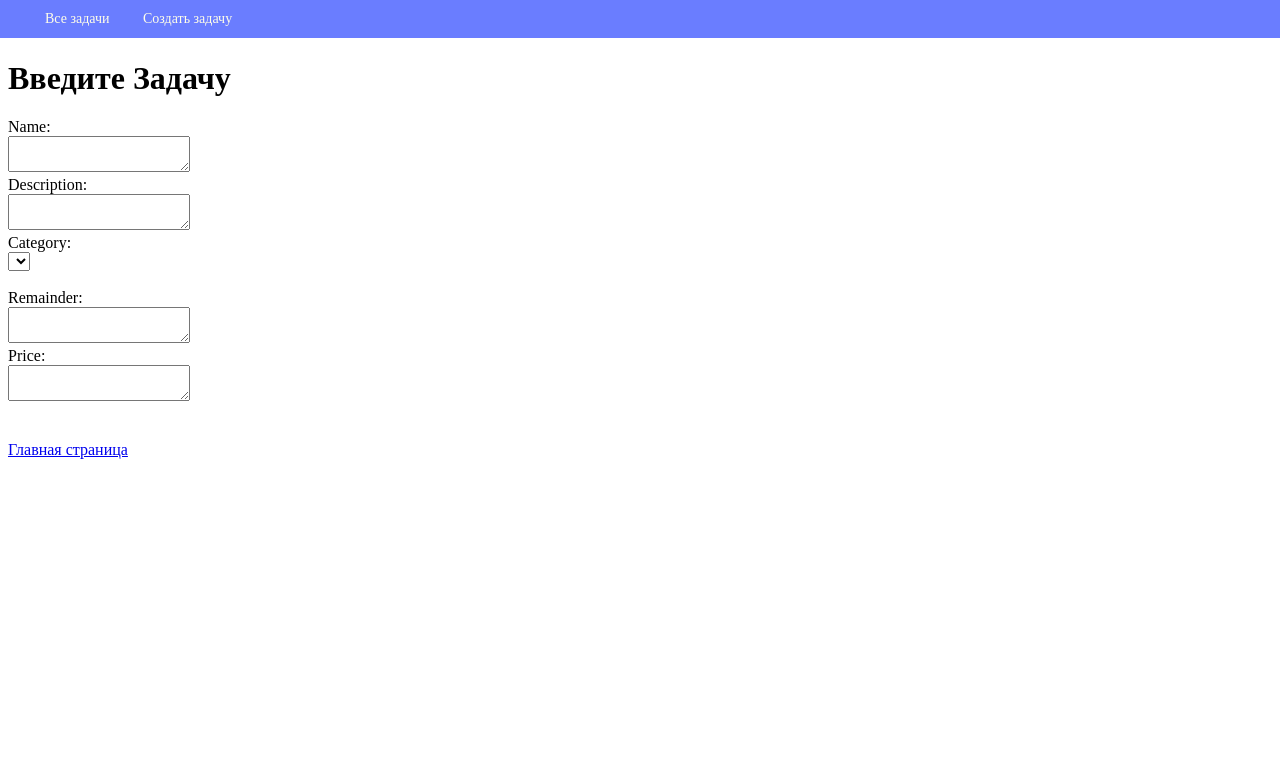
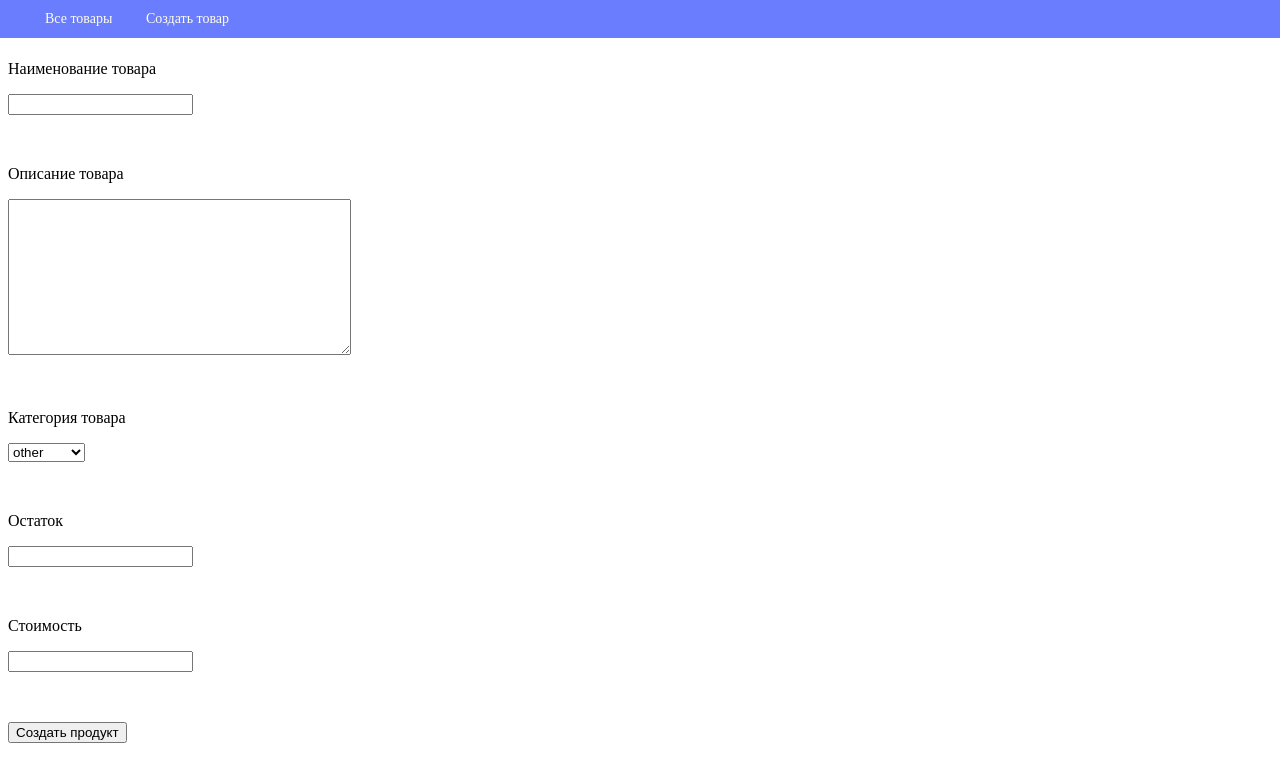
Before and after one commit to nurbekov0001/laba, a Django app: template hello/webapp/templates/product_create.html in a window 1280 px wide. Shown: the top 782 px of the page. Run offline with Django 3.2, Linux system fonts and the light colour scheme; the template is opened without the code that fills it: values that come from a table or form of the project are taken from there, others are empty.

Commit message:
иправлены ошибки и добавлены вывод по алфавиту

```diff
--- a/hello/webapp/forms.py
+++ b/hello/webapp/forms.py
@@ -3,11 +3,10 @@ from webapp.models import Product
 
 
 class ProductForm(forms.ModelForm):
-
     class Meta:
         model = Product
         fields = ('name', 'description', 'category', 'remainder', 'price')
 
 
 class ProductDeleteForm(forms.Form):
-    description = forms.CharField(max_length=120, required=True, label='Введите название задачи, чтобы удалить её')
+    name = forms.CharField(max_length=100, required=True, label='Введите название задачи, чтобы удалить её')
--- a/hello/webapp/templates/base.html
+++ b/hello/webapp/templates/base.html
@@ -10,8 +10,8 @@
 <body>
     <nav class="navbar">
         <ul class="menu">
-            <li><a href="{% url "task_list" %}">Все задачи</a></li>
-                <li><a href="{% url "task_add" %}">Создать задачу</a></li>
+            <li><a href="{% url "product_list" %}">Все товары</a></li>
+                <li><a href="{% url "product_add" %}">Создать товар</a></li>
             {% block menu %}{% endblock %}
         </ul>
     </nav>
--- a/hello/webapp/templates/product_create.html
+++ b/hello/webapp/templates/product_create.html
@@ -1,25 +1,9 @@
-{% extends "base.html" %}
+{% extends 'base.html' %}
+
+{% block page_header %}Добавить товар{% endblock page_header %}
+
 {% block content %}
-<h1>Введите Задачу </h1>
-<form action="{% url 'product_add' %}" method="post">
-    {% csrf_token %}
-    <label>Name:</label><br/>
-    <textarea name="name"></textarea><br/>
-    <label>Description:</label><br/>
-    <textarea name="description"></textarea><br/>
-    <label>Category:</label><br/>
-    <select name="category" id="">
-        {% for i in category %}
-        <option>{{ i.0}}</option>
-  {% endfor %}
-    </select>
-    <br/><br/>
-     <label>Remainder:</label><br/>
-    <textarea name="remainder"></textarea><br/>
-      <label>Price:</label><br/>
-    <textarea name="price"></textarea><br/>
-<br/>
-<br/>
-    <a href="{% url "product_list" %}">Главная страница</a>
-</form>
-{% endblock %}
+    <form action="/product/add/" method="post">
+        {% include "product_form.html" with button_text="Создать продукт" %}
+    </form>
+{% endblock content %}
--- a/hello/webapp/templates/product_delete.html
+++ b/hello/webapp/templates/product_delete.html
@@ -1,11 +1,11 @@
 {% extends 'base.html' %}
 
-{% block title %}Подтвердите удаление задачу{% endblock %}
-{% block page_header %}Вы уверены, что хотите удалить задачу {{ product.title }}?{% endblock page_header %}
+{% block title %}Подтвердите удаление товара{% endblock %}
+{% block page_header %}Вы уверены, что хотите удалить товар {{ product.title }}?{% endblock page_header %}
 
 {% block content%}
     <form action="{% url "product_delete" product.id %}", method="POST">
-        {% include 'product_form.html' with button_text="Да, я хочу удалить статью" %}
+        {% include 'product_form.html' with button_text="Да, я хочу удалить этот товар" %}
         <a href="{% url "product_view" product.id %}">Отмена. Код красный. КОД КРАСНЫЙ!!</a>
     </form>
 {% endblock content %}
```
Also changed, not shown: hello/webapp/templates/index.html (+3 -6 lines), hello/webapp/templates/product_update.html (+4 -4 lines), hello/webapp/templates/product_view.html (+9 -16 lines), hello/webapp/views.py (+4 -4 lines).
